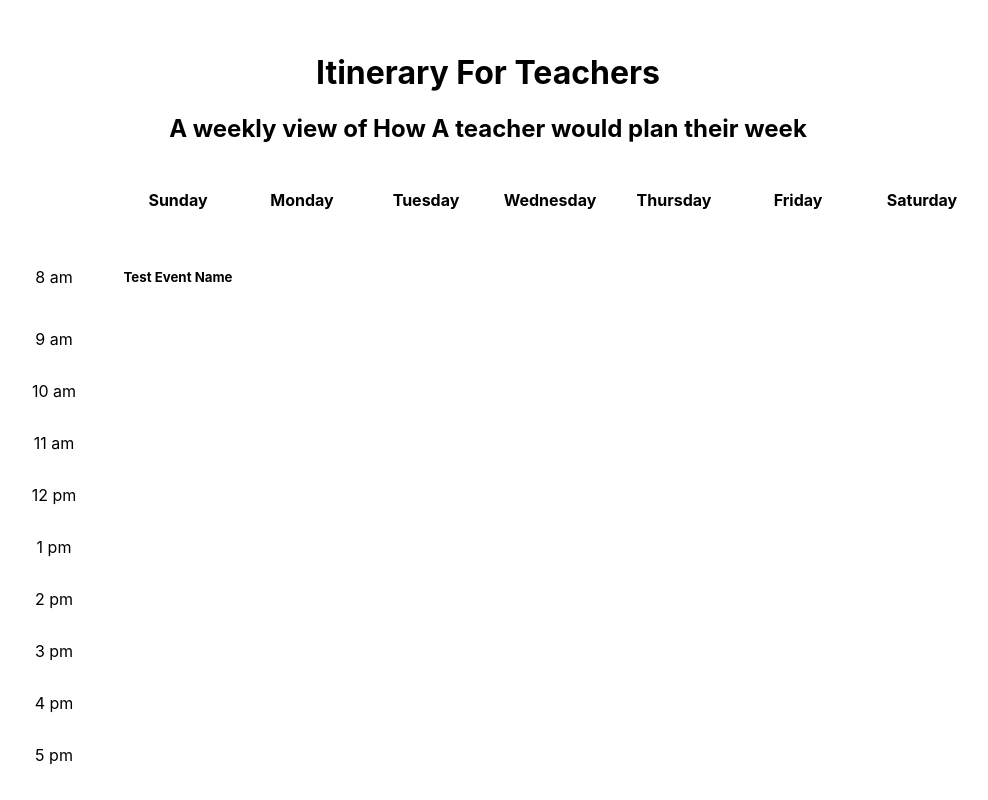
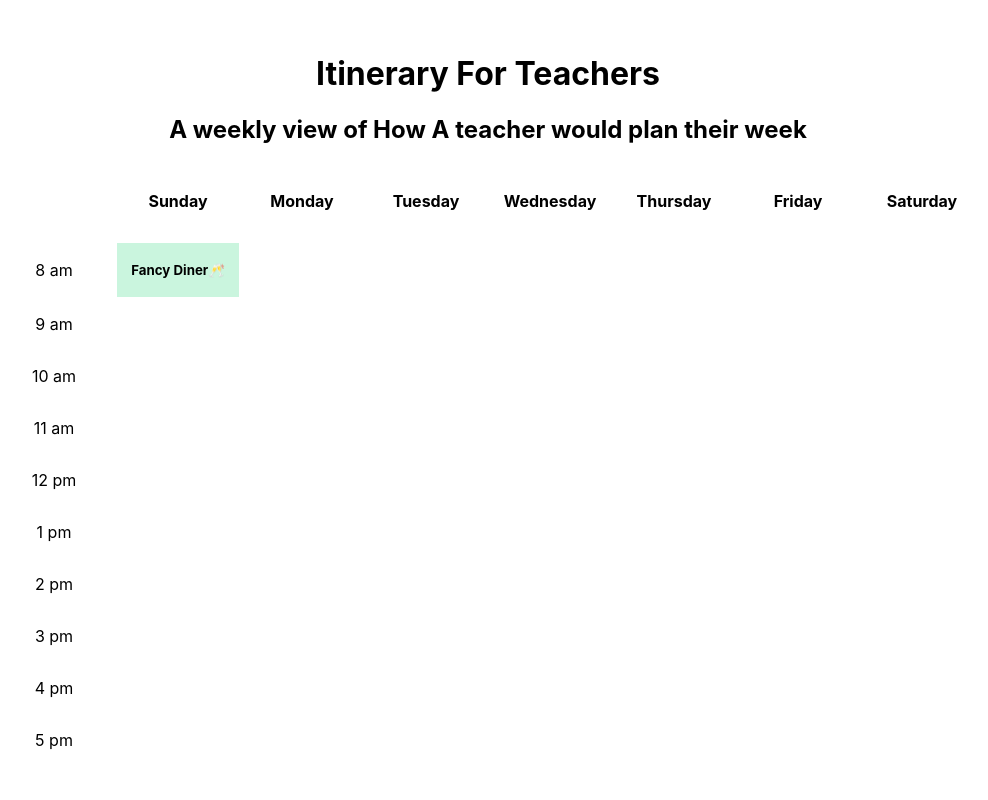
Before and after one commit to Mimi3col/LAB-1-timetabled, a React (Vite) app: page / in a window 1280 px wide. Shown: the top 800 px of the page, without its empty margins (152-1140 px from the left). Built offline with nearby package versions, Linux system fonts and the light colour scheme.

Commit message:
step 5 done

```diff
--- a/src/components/Calendar.jsx
+++ b/src/components/Calendar.jsx
@@ -21,7 +21,7 @@
             <tbody>
             <tr>
                 <td className="time">8 am</td>
-                <Event />
+                <Event event='Fancy Diner🥂' color='green' />
                 <td></td>
                 <td></td>
                 <td></td>
--- a/src/components/Event.jsx
+++ b/src/components/Event.jsx
@@ -3,8 +3,8 @@
 const Event = (props) =>{
 
     return (
-        <td className={"Event"}>
-            <h5>Test Event Name</h5>
+        <td className={'Event '+ props.color}>
+            <h5>{props.event}</h5>
         </td>
     )
 }
--- a/src/index.css
+++ b/src/index.css
@@ -19,3 +19,24 @@
 .time{
     height: 40px;
 }
+
+.Event {
+    width: 100px;
+}
+
+.Event h6,h5 {
+    line-height: 0px;
+    align-content: center;
+}
+
+.pink {
+    background:pink;
+}
+
+.blue {
+    background:rgb(190, 219, 229);
+}
+
+.green {
+    background:rgb(202, 245, 222);
+}
```
